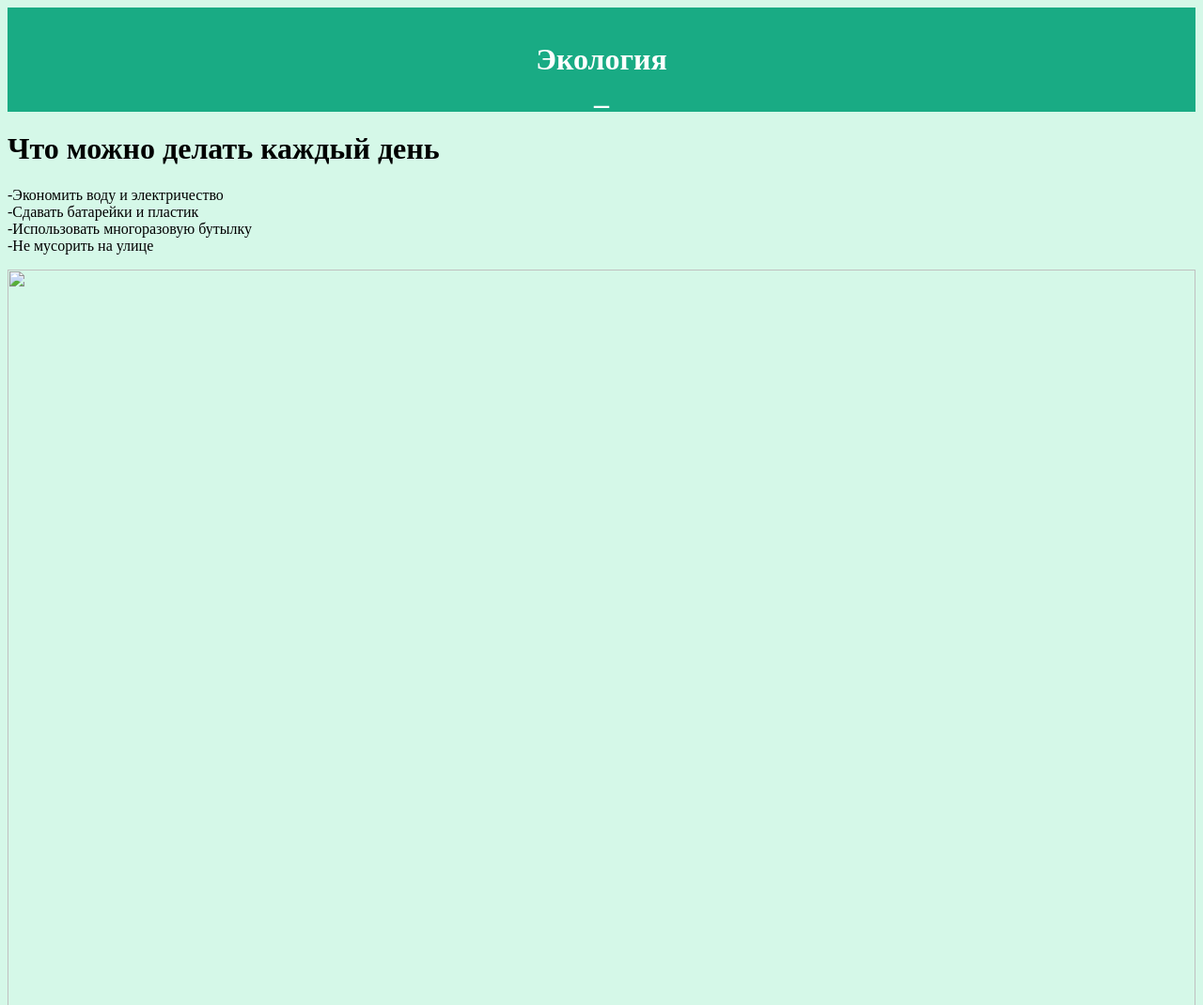
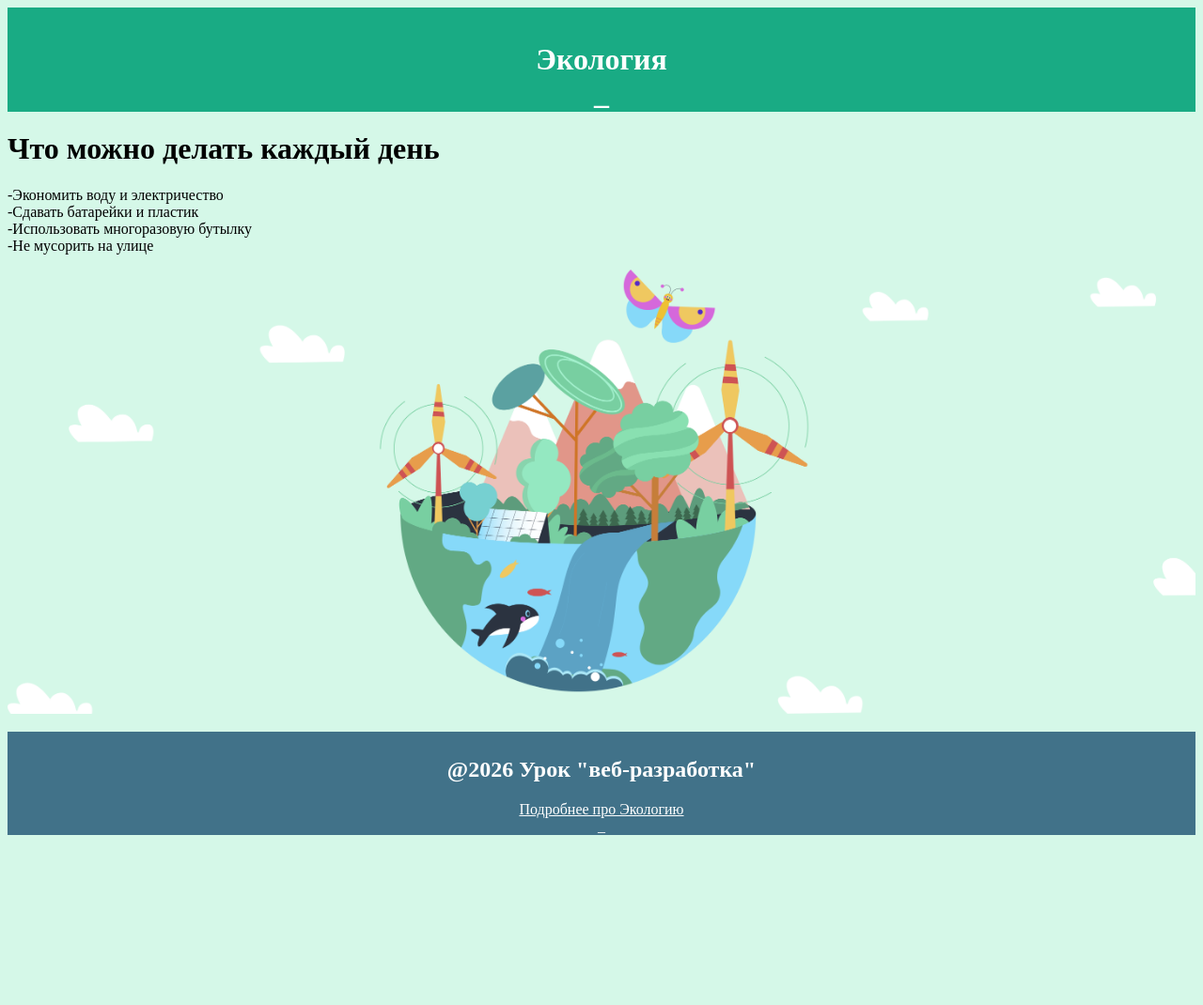
Before and after one commit to SON-web32/Ecology, a plain HTML site: page index.html in a window 1280 px wide. Shown: the top 1070 px of the page at 94% size. After the commit the page ends 897 px from the top, so only its background shows below. Drawn offline with Linux system fonts and the light colour scheme.

Commit message:
Update index.html

```diff
--- a/index.html
+++ b/index.html
@@ -11,7 +11,7 @@
       -Использовать многоразовую бутылку<br>
       -Не мусорить на улице<br>
     </p>
-    <img src="assets/eco (1).png" width="100%">
+    <img src="eco.png" width="100%">
   </main>
 
   <footer style="background:#417289; color:white; text-align:center">
```
